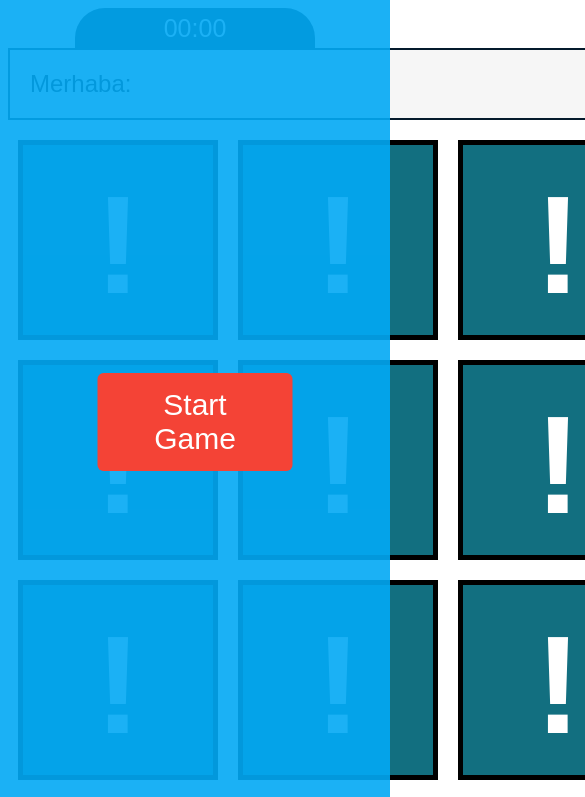
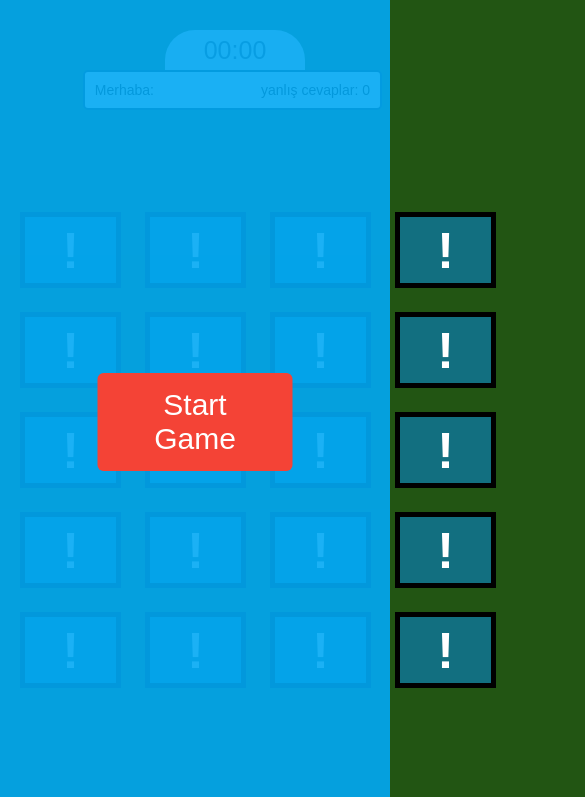
Before and after one commit to esadkasim/memoryGame, a plain HTML site: page index.html in a window 390 px wide. Shown: the top 797 px of the page, 585 px wide, since content can reach past the window. Drawn offline with Linux system fonts and the light colour scheme.

Commit message:
Add files via upload

```diff
--- a/index.html
+++ b/index.html
@@ -151,8 +151,8 @@
     </div>
     <audio id="success" src="audio/true.mpeg" preload="auto"></audio>
     <audio id="fail" src="audio/false.mpeg" preload="auto"></audio>
-    <audio id="click" src="./click.mpeg" preload="auto"></audio>
-    <audio id="playing" src="playing.mpeg "preload="auto"></audio>
+    <audio id="click" src="audio/click.mpeg" preload="auto"></audio>
+    <audio id="playing" src="audio/playing.mpeg "preload="auto"></audio>
     <script src="main.js"></script>
   </body>
 </html>
--- a/style.css
+++ b/style.css
@@ -3,9 +3,10 @@
   }
   body {
     font-family: Arial, Tahoma, sans-serif;
+    background-color: #092236;
   }
   .timer{
-    background-color: #041a2c;
+    background-color: #a0c1dd;
     border-radius: 30px 30px 0 0;
     width: 240px;
     height: 40px;
@@ -15,7 +16,7 @@
     display: flex;
     justify-content: center;
     align-items: center;
-    color: white;
+    color: rgb(56, 53, 68);
     font-size: 25px;
     transition: 0.7s;
   }
@@ -49,6 +50,7 @@
     font-size: 24px;
     overflow: hidden;
     border: 2px solid #041a2c;
+    border-radius: 5px;
   }
   .info-container .name {
     float: left;
@@ -61,7 +63,7 @@
   }
   .memory-game-blocks {
     display: flex;
-    width: 1100px;
+    width: 900px;
     flex-wrap: wrap;
     margin: 20px auto;
   }
@@ -69,13 +71,14 @@
     pointer-events: none;
   }
   .memory-game-blocks .game-block {
-    height: 200px;
+    height: 100px;
     transition: transform .5s;
     transform-style:preserve-3d;
     cursor: pointer;
     position: relative;
-    flex: 1 0 200px;
+    flex: 1 0 150px;
     margin: 0 10px 20px;
+    border: #225513 solid 2px;
   }
   .memory-game-blocks .game-block .front {
     background-color:  rgb(18, 111, 128);
@@ -84,17 +87,19 @@
   .memory-game-blocks .game-block .front:before {
     content: '!';
     color: #FFF;
-    font-size: 140px;
+    font-size: 50px;
     font-weight: bold;
+    position: relative;
+    top: -50%;
   }
   .memory-game-blocks .game-block .back {
     background-color: #14181a;
     transform: rotateY(180deg);
   }
   .memory-game-blocks .game-block .back img {
-    width: 140px;
-    height: 140px;
-    margin-top: 30px;
+    width: 80px;
+    height: 80px;
+    margin-top: 3px;
   }
   .memory-game-blocks .game-block .face {
     position: absolute;
@@ -166,3 +171,67 @@
     border-radius: 6px;
     cursor: pointer;
   }
+
+
+  @media only screen and (max-width: 1023px) {
+    body {
+        background-color: #225513;
+    }
+    .timer{
+      background-color: #dde1e6;
+      border-radius: 30px 30px 0 0;
+      margin-top: 30px;
+      width: 140px;
+      height: 40px;
+      position: relative;
+      left:calc(50% - 30px) ;
+      text-align: center;
+      display: flex;
+      justify-content: center;
+      align-items: center;
+      color: rgb(56, 53, 68);
+      font-size: 25px;
+      transition: 0.7s;
+    }
+    .info-container {
+      width: 80%;
+      position: relative;
+      left:calc(50% - 40%) ;
+      background-color: #F6F6F6;
+      padding: 10px;
+      font-size: 14px;
+      overflow: hidden;
+      border: 2px solid #041a2c;
+      border-radius: 5px;
+    }
+    .memory-game-blocks {
+      display: flex;
+      width: 500px;
+      flex-wrap: wrap;
+      margin: 100px auto;
+    }
+    .memory-game-blocks .game-block {
+      height: 80px;
+      transition: transform .5s;
+      transform-style:preserve-3d;
+      cursor: pointer;
+      position: relative;
+      flex: 1 0 90px;
+      margin: 0 10px 20px;
+      border: #225513 solid 2px;
+    }
+    .memory-game-blocks .game-block .back img {
+      width: 70px;
+      height: 95%;
+      margin-top: 0px;
+      padding: 1px;
+    }
+    .memory-game-blocks .game-block .front:before {
+        content: '!';
+        color: #FFF;
+        font-size: 50px;
+        font-weight: bold;
+        position: relative;
+        top: -100%;
+      }
+}
```
